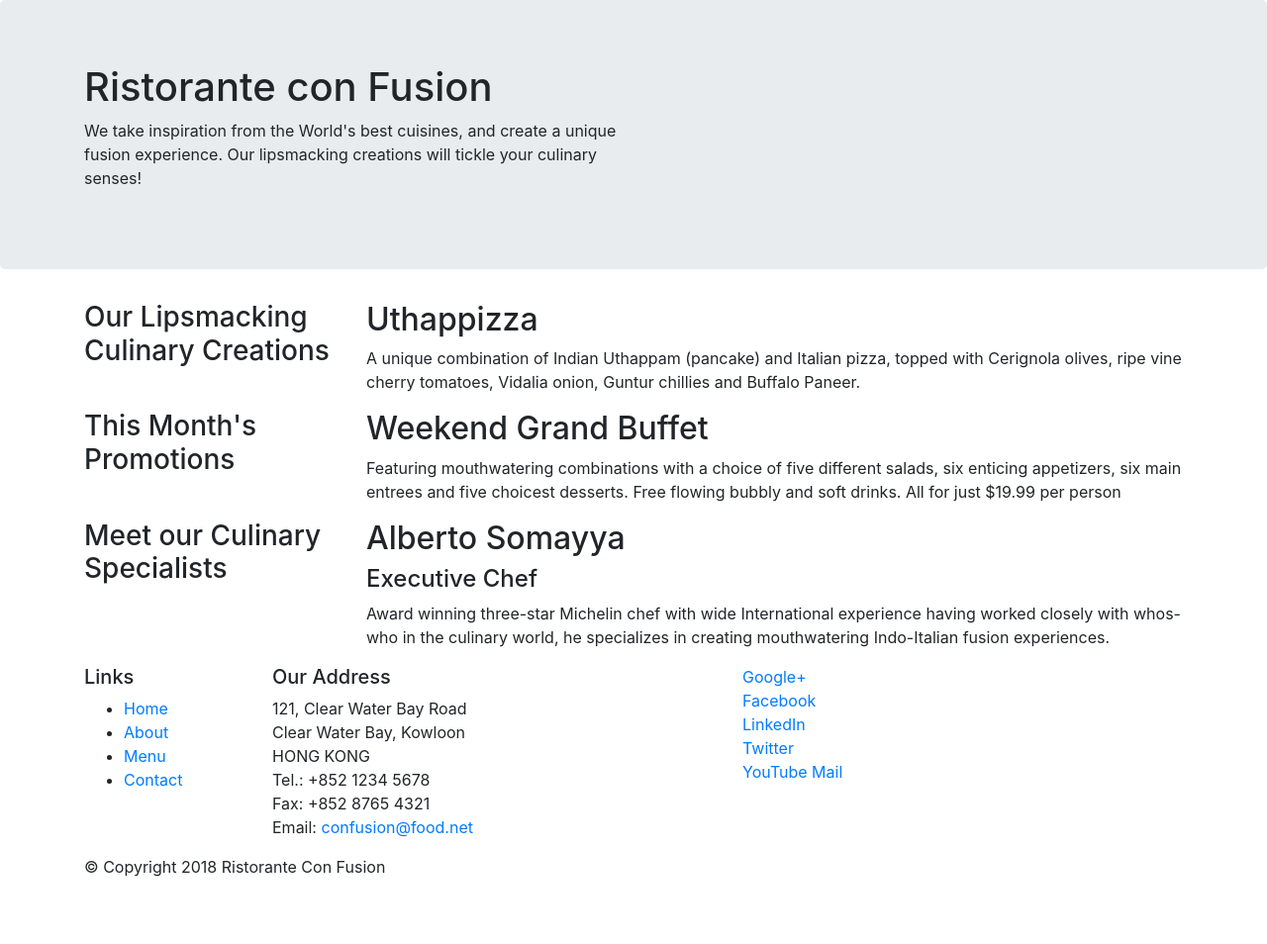
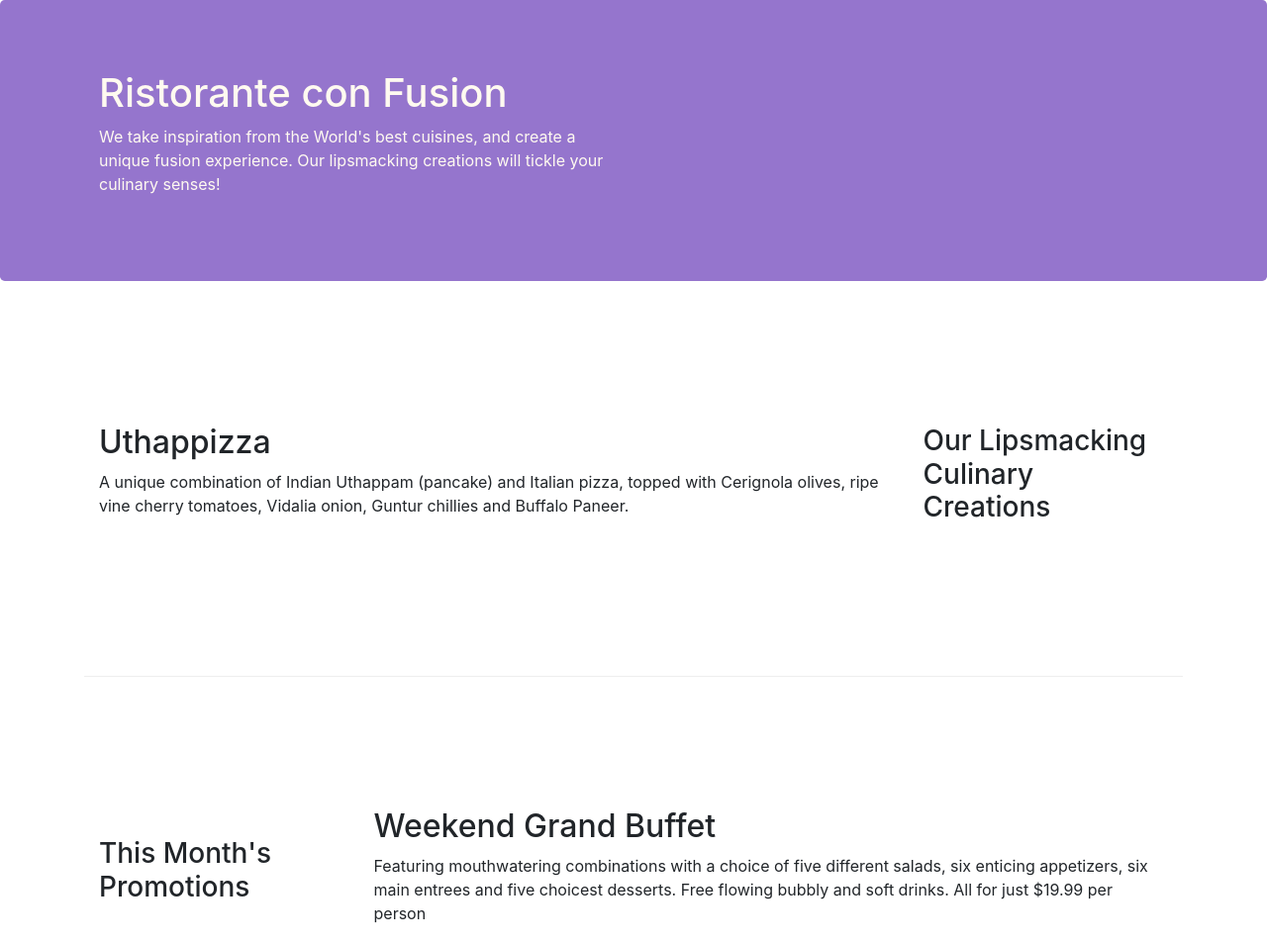
Before and after one commit to sidrockzz/bootstrap-4.0, a website: page index.html in a window 1280 px wide. Shown: the top 954 px of the page at 99% size. Before the commit the page ends 904 px from the top, so only its background shows below. Drawn offline with nearby package versions, Linux system fonts and the light colour scheme.

Commit message:
First assignment

```diff
--- /dev/null
+++ b/css/styles.css
@@ -0,0 +1,30 @@
+.row-header{
+    margin: 0px auto;
+    padding: opx auto;
+}
+
+.row-content{
+    margin: 0px auto;
+    padding: 50px 0px 50px 0px;
+    border-bottom: 1px ridge;
+    min-height: 400px;
+}
+
+.footer{
+    background-color: #D1C4E9;
+    margin: 0px auto;
+    padding: 20px 0px 20px 0px;
+}
+
+.jumbotron{
+    padding: 70px 30px 70px 30px;
+    margin: 0px auto;
+    background: #9575cd;
+    color: floralwhite;
+}
+
+.address{
+    font-size: 80%;
+    margin: 0px;
+    color: #0f0f0f;
+}
--- a/index.html
+++ b/index.html
@@ -10,14 +10,14 @@
 
     <!-- Bootstrap CSS -->
     <link rel="stylesheet" href="node_modules/bootstrap/dist/css/bootstrap.min.css">
-
+    <link rel="stylesheet" href="css/styles.css">
 </head>
 
 <body>
 
 <header class="jumbotron">
     <div class="container">
-        <div class="row">
+        <div class="row row-header">
             <div class="col-12 col-sm-6">
                 <h1>Ristorante con Fusion</h1>
                 <p>We take inspiration from the World's best cuisines, and create a unique fusion experience. Our lipsmacking creations will tickle your culinary senses!</p>
@@ -29,18 +29,18 @@
 </header>
 
 <div class="container">
-    <div class="row">
-        <div class="col-12 col-sm-4 col-md-3">
+    <div class="row row-content align-items-center">
+        <div class="col-12 col-sm-4 order-sm-last col-md-3">
             <h3>Our Lipsmacking Culinary Creations</h3>
         </div>
-        <div class="col col-sm col-md">
+        <div class="col col-sm order-sm-first col-md">
             <h2>Uthappizza</h2>
             <p>A unique combination of Indian Uthappam (pancake) and Italian pizza, topped with Cerignola olives, ripe vine cherry tomatoes, Vidalia onion, Guntur chillies and Buffalo Paneer.</p>
         </div>
     </div>
 
 
-    <div class="row">
+    <div class="row row-content align-items-center">
         <div class="col-12 col-sm-4 col-md-3">
             <h3>This Month's Promotions</h3>
         </div>
@@ -50,11 +50,11 @@
         </div>
     </div>
 
-    <div class="row">
-        <div class="col-12 col-sm-4 col-md-3">
+    <div class="row row-content align-items-center">
+        <div class="col-12 col-sm-4 order-sm-last col-md-3">
             <h3>Meet our Culinary Specialists</h3>
         </div>
-        <div class="col col-sm col-md">
+        <div class="col col-sm order-sm-first col-md">
             <h2>Alberto Somayya</h2>
             <h4>Executive Chef</h4>
             <p>Award winning three-star Michelin chef with wide International experience having worked closely with whos-who in the culinary world, he specializes in creating mouthwatering Indo-Italian fusion experiences. </p>
@@ -64,10 +64,10 @@
 
 <footer>
     <div class="container">
-        <div class="row">
-            <div class="col-4 col-sm-2">
+        <div class="row footer">
+            <div class="col-4 offset-1 col-sm-2">
                 <h5>Links</h5>
-                <ul>
+                <ul class="list-unstyled">
                     <li><a href="#">Home</a></li>
                     <li><a href="#">About</a></li>
                     <li><a href="#">Menu</a></li>
@@ -85,8 +85,8 @@
                     Email: <a href="mailto:confusion@food.net">confusion@food.net</a>
                 </address>
             </div>
-            <div >
-                <div class="col-12 col-sm-4">
+            <div class="col-12 col-sm-4 align-self-center">
+                <div class="text-center">
                     <a href="http://google.com/+">Google+</a>
                     <a href="http://www.facebook.com/profile.php?id=">Facebook</a>
                     <a href="http://www.linkedin.com/in/">LinkedIn</a>
@@ -96,7 +96,7 @@
                 </div>
             </div>
         </div>
-        <div class="row">
+        <div class="row justify-content-center">
             <div class="col-auto">
                 <p>© Copyright 2018 Ristorante Con Fusion</p>
             </div>
```
Also changed, not shown: aboutus.html (added, +118 -0 lines).
